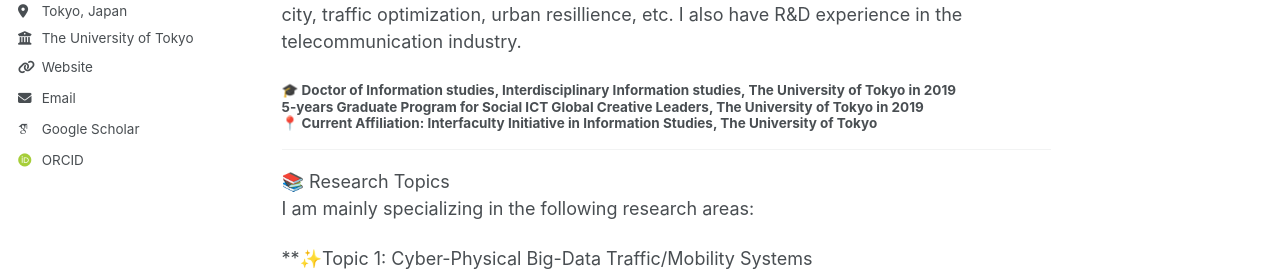
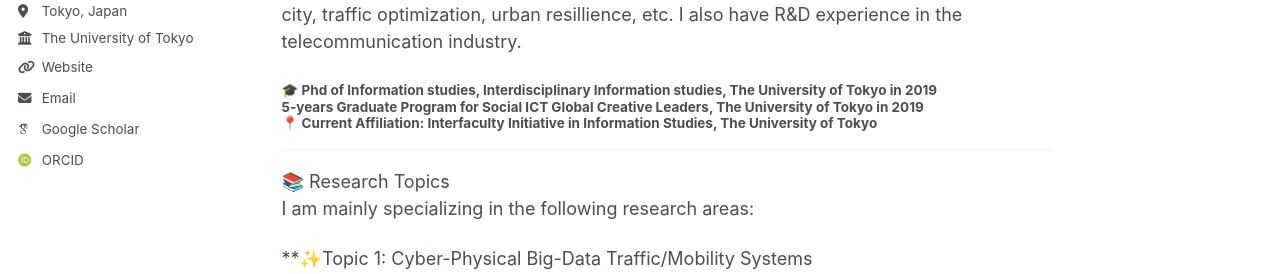
Before and after one commit to christie888/christie888.github.io, a Jekyll site: the page built from _pages/about.md, in a window 1280 px wide and 900 px high. Shown: the part 321-595 px from the top of the window. Built offline with Jekyll 4.4.1, drawn with Linux system fonts in a browser that asks for light colours; some web fonts are replaced.

Commit message:
Update about.md

```diff
--- a/_pages/about.md
+++ b/_pages/about.md
@@ -10,7 +10,7 @@
 ## 👤 About Me
 ---
 My name is  Hangli Ge (葛杭丽 | 葛杭麗). I am currently a Project Associate Professor at the University of Tokyo. My research topics include ubiquitous computing, IoT, signal processing, spatio-temporal big data, knowledge graph, especially in the fields of smart city, traffic optimization, urban resillience, etc. I also have R&D experience in the telecommunication industry.
-#### 🎓 Doctor of Information studies, Interdisciplinary Information studies, The University of Tokyo in 2019 <br>  5-years Graduate Program for Social ICT Global Creative Leaders, The University of Tokyo in 2019  <br>📍 Current Affiliation: Interfaculty Initiative in Information Studies, The University of Tokyo
+#### 🎓 Phd of Information studies, Interdisciplinary Information studies, The University of Tokyo in 2019 <br>  5-years Graduate Program for Social ICT Global Creative Leaders, The University of Tokyo in 2019  <br>📍 Current Affiliation: Interfaculty Initiative in Information Studies, The University of Tokyo
 
 ---
 
```
